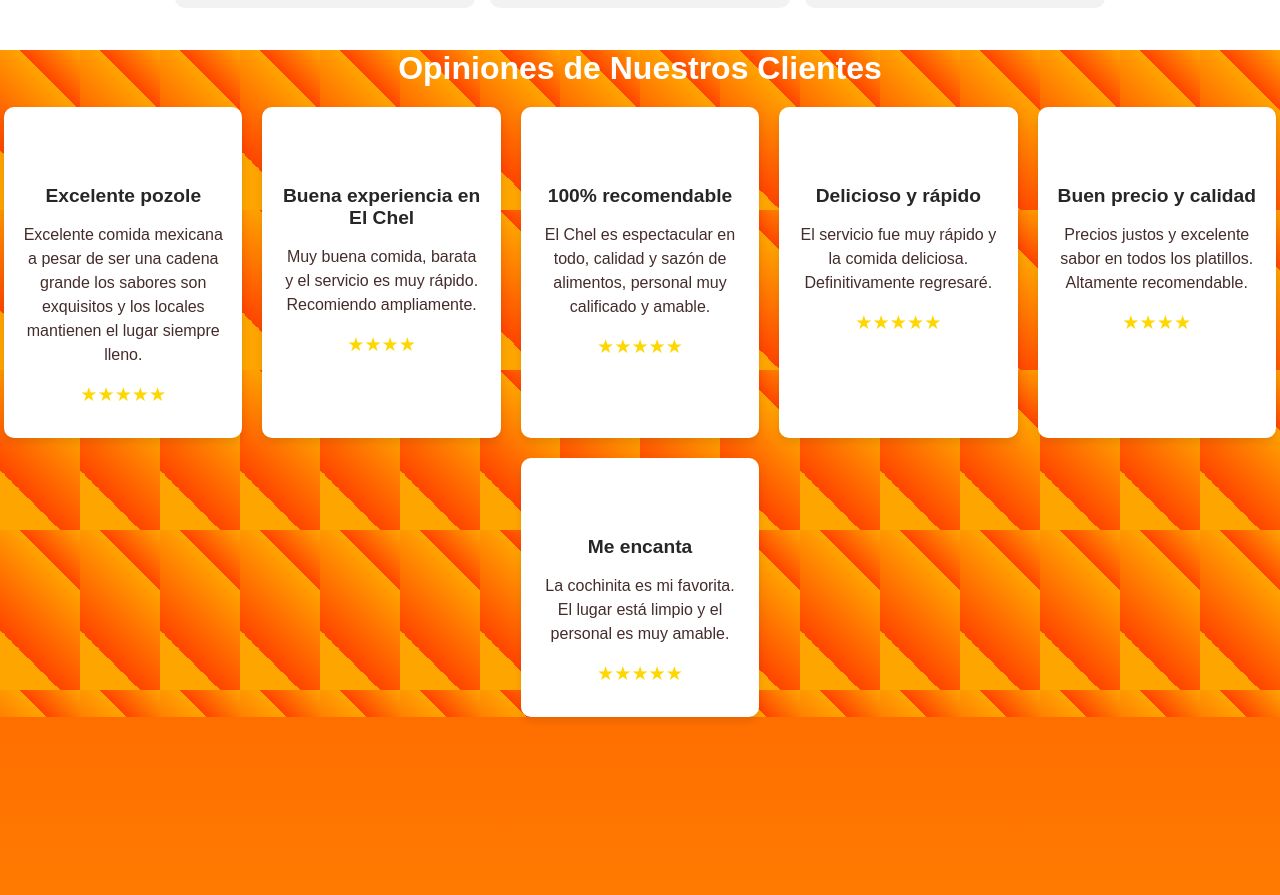
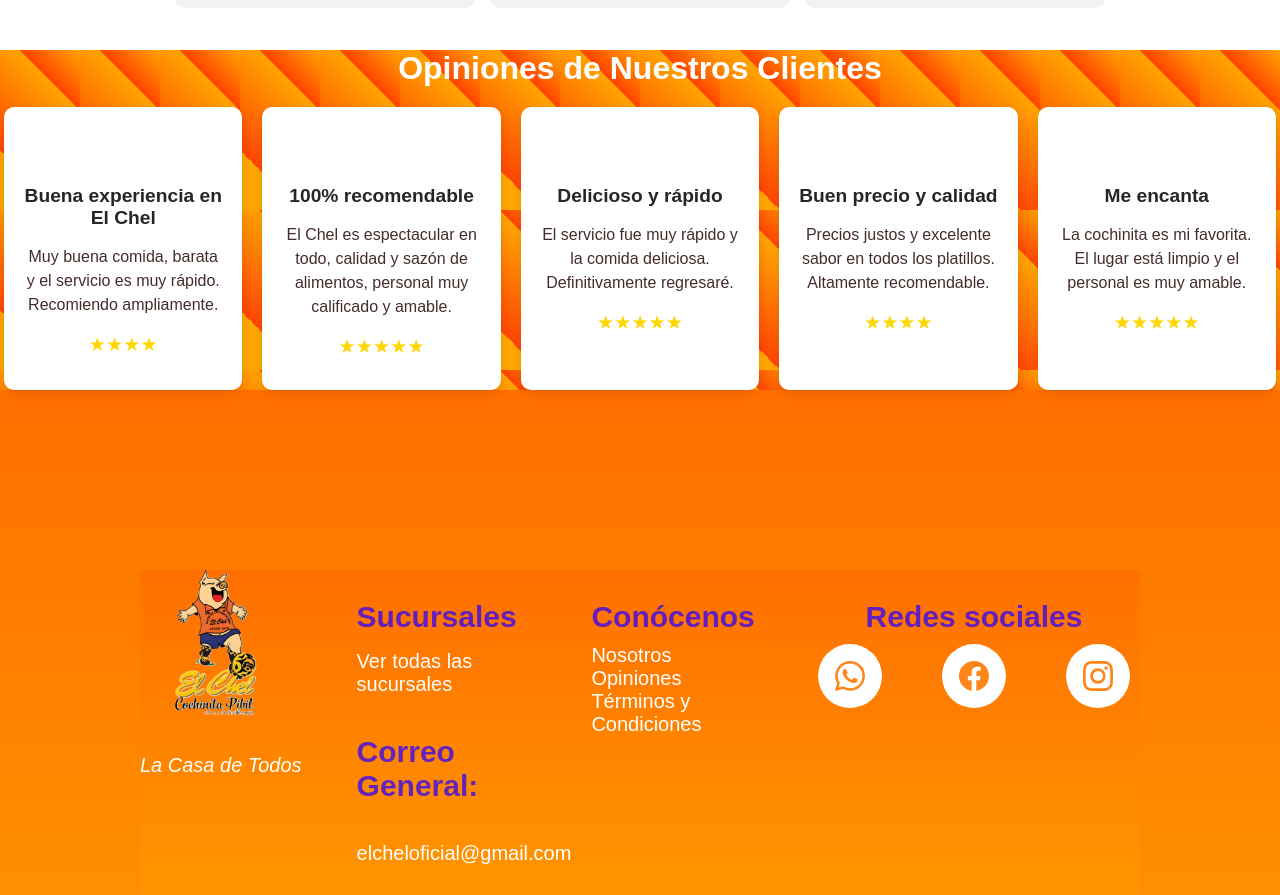
Before and after one commit to Emir-MD/elchel, a React (Create React App) app: page / in a window 1280 px wide. Shown: the part 1852-2747 px from the top of the page. Built offline with nearby package versions, Linux system fonts and the light colour scheme.

Commit message:
ultimas actualizaciones january 21 numero de promocion terminos y condiciones

```diff
--- a/package.json
+++ b/package.json
@@ -12,6 +12,7 @@
     "react-router-dom": "^6.14.1",
     "react-scripts": "^5.0.1",
     "react-transition-group": "^4.4.5",
+    "sitemap": "^8.0.0",
     "styled-components": "^6.1.14",
     "web-vitals": "^4.2.4"
   },
--- a/src/pages/Opiniones.js
+++ b/src/pages/Opiniones.js
@@ -3,12 +3,7 @@
 
 const Opiniones = () => {
   const [opiniones, setOpiniones] = useState([
-    {
-      fecha: new Date('2023-04-01'),
-      titulo: 'Excelente pozole',
-      descripcion: 'Excelente comida mexicana a pesar de ser una cadena grande los sabores son exquisitos y los locales mantienen el lugar siempre lleno.',
-      estrellas: 5,
-    },
+
     {
       fecha: new Date('2022-12-01'),
       titulo: 'Buena experiencia en El Chel',
--- a/src/pages/Terminos.js
+++ b/src/pages/Terminos.js
@@ -24,13 +24,13 @@
       </p>
       <ul style={styles.list}>
         <li>
-          <a href="https://instagram.com/tu_restaurante" style={styles.link} target="_blank" rel="noopener noreferrer">
-            Instagram: https://instagram.com/tu_restaurante
+          <a href="https://www.instagram.com/elchel_oficial/" style={styles.link} target="_blank" rel="noopener noreferrer">
+            Instagram: @elchel_oficial
           </a>
         </li>
         <li>
-          <a href="https://facebook.com/tu_restaurante" style={styles.link} target="_blank" rel="noopener noreferrer">
-            Facebook: https://facebook.com/tu_restaurante
+          <a href="https://www.facebook.com/share/1BJwMeEuq8/?mibextid=wwXIfr" style={styles.link} target="_blank" rel="noopener noreferrer">
+            Facebook: EL Chel
           </a>
         </li>
         <li>
@@ -75,6 +75,7 @@
     fontFamily: 'Arial, sans-serif',
     maxWidth: '800px',
     margin: '0 auto',
+    margintop:'400px',
     lineHeight: '1.6',
   },
   title: {
```
Also changed, not shown: 1 other file (tests, documents, lock files or other folders).
